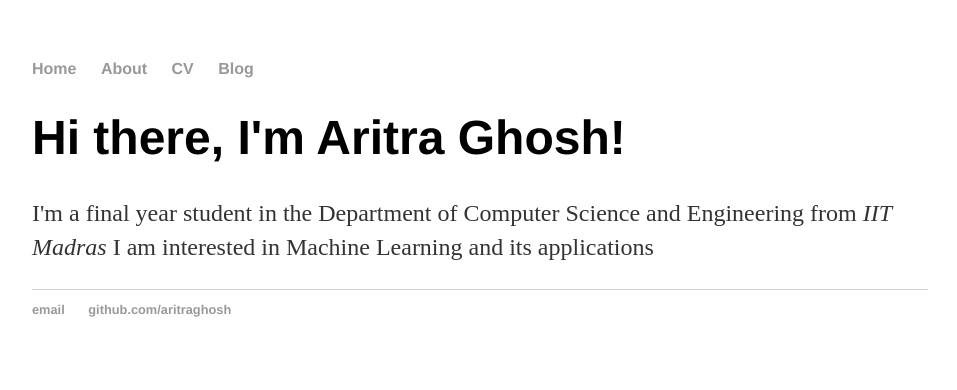
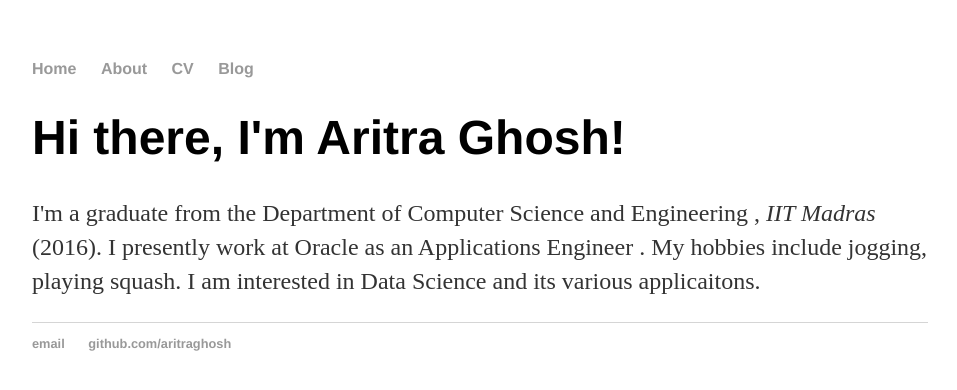
Before and after one commit to aritraghosh/aritraghosh.github.io, a Jekyll site: the page built from about/index.html, in a window 1280 px wide. Shown: the top 390 px of the page, without its empty margins (160-1117 px from the left). Built offline with Jekyll 4.4.1, drawn with Linux system fonts in a browser that asks for light colours.

Commit message:
Update index.html

```diff
--- a/about/index.html
+++ b/about/index.html
@@ -4,5 +4,6 @@ title: Aritra Ghosh, Computer Science Student
 ---
 <div class="blurb">
 	<h1>Hi there, I'm Aritra Ghosh!</h1>
-	<p>I'm a final year student in the Department of Computer Science and Engineering from <em>IIT Madras</em> I am interested in Machine Learning and its applications  </p>
+	<p>I'm a graduate from the Department of Computer Science and Engineering , <em>IIT Madras</em> (2016). I presently work at Oracle as an Applications Engineer
+		.  My hobbies include jogging, playing squash. I am interested in Data Science and its various applicaitons.  </p>
 </div><!-- /.blurb -->
```
